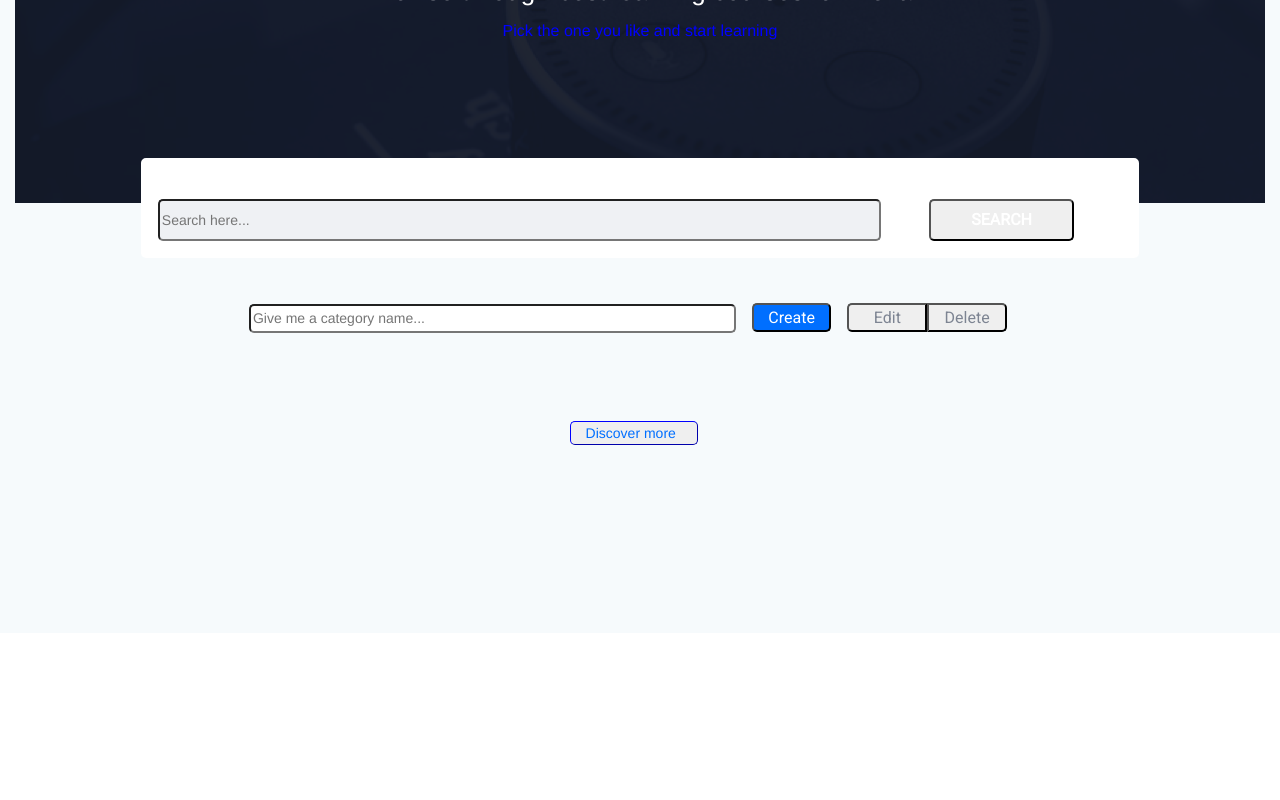
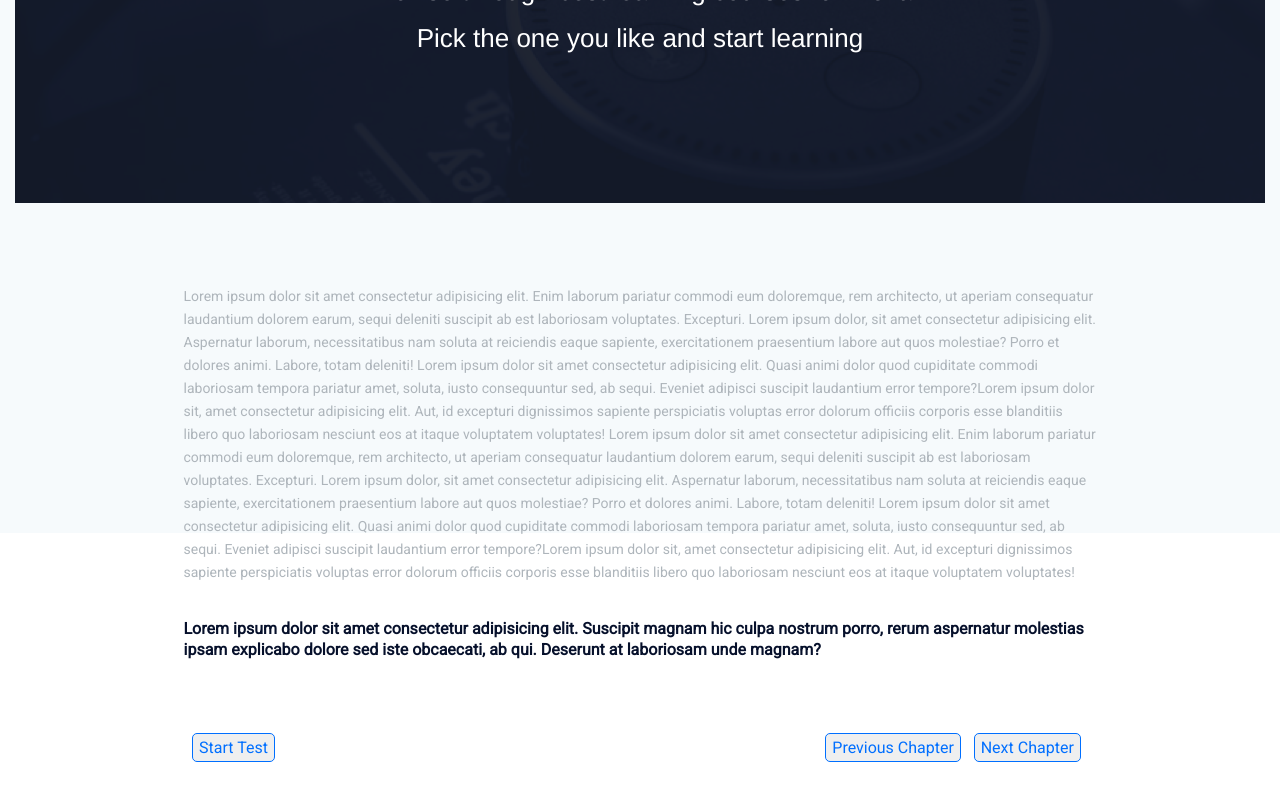
Before and after one commit to internbogdanpatraucean/green_team, an Angular app: page /chapter in a window 1280 px wide. Before the commit this address led to /dashboard. Shown: the part 241-1041 px from the top of the page. Before the commit the page ends 874 px from the top, so only its background shows below. Built offline with nearby package versions, Linux system fonts and the light colour scheme.

Commit message:
Modificari interfata pt admin

```diff
--- a/src/app/app.module.ts
+++ b/src/app/app.module.ts
@@ -36,7 +36,7 @@ const routes: Routes = [
   { path: 'courses', component: CourseListComponent },
   { path: 'course-finish', component: CourseFinishComponent },
   { path: 'chapters-list', component: ChapterListComponent },
-  { path: 'chapters', component: ChapterComponent },
+  { path: 'chapter', component: ChapterComponent },
   { path: 'chapter-questions', component: ChapterQuestionsComponent },
 
   {
--- a/src/app/components/dashboard/dashboard.component.css
+++ b/src/app/components/dashboard/dashboard.component.css
@@ -63,6 +63,7 @@ text-align: center;
     line-height: 19px;
 
 }
+
 .buttons-div{
 
     width: 70%;
@@ -87,33 +88,50 @@ text-align: center;
     border-radius: 5px;
 }
 .edit-button{
-    color: #7D8492;
+    /* visibility: hidden; */
+    border:none;
+    background: transparent;
+    color: white;
     font-family: Roboto;
     font-size: 16px;
     line-height: 19px;
     height: 29px;
-    width: 10%;
-    margin-left:2%;
-    border-bottom-left-radius: 5px;
-    border-top-left-radius: 5px;
+    width: 20%;
+    margin-left:59%;
+    border-radius: 5px;
+
 }
 .delete-button{
-    color: #7D8492;
+    /* visibility: hidden; */
+    border:none;
+    margin-left: 0.1%;
+    background: transparent;
+    color:white;
     font-family: Roboto;
     font-size: 16px;
     line-height: 19px;
     height: 29px;
-    width: 10%;
-   border-top-right-radius: 5px;
-   border-bottom-right-radius: 5px;
+    width: 20%;
+    border-radius: 5px;
 }
 .category-div{
     margin-top: 50px;
     margin-left: 15%;
     width: 70%;
 }
+.edit-input{
+
+    padding: 5px;
+    border:none;
+    border-radius:5px;
+    width: 60%;
+    color: black;
+    font-family: Roboto;
+    font-size: 16px;
+    font-weight: bold;
+    line-height: 19px;
+}
 .flex-container{
-    /* width: 100%; */
     position: relative;
     background-color:#F6FAFC;
 height:165px;
@@ -129,7 +147,7 @@ margin-top:10px;
 
 }
 .categoryName-paragraf{
-    margin-top:65px;
+    margin-top:40px;
     color: #FFFFFF;
     font-family: Roboto;
     font-size: 18px;
--- a/src/app/components/dashboard/dashboard.component.html
+++ b/src/app/components/dashboard/dashboard.component.html
@@ -23,19 +23,23 @@
   <div class="container ">
     <div class="row buttons-div">
       <input id="categoryName" type="text" class="name-text" [(ngModel)]="categoryName" name="name" placeholder="Give me a category name...">
-      <!-- <input type="text" class="/-text" [(ngModel)]="searchName" name="searchName" placeholder="Search here..."> -->
       <button class="create-button" (click)="onCreateButton($event)">Create</button>
-      <button class="edit-button" (click)="onEditButton()">Edit</button>
-      <button class="delete-button" (click)="onDeleteButton()">Delete</button>
+
     </div>
     <div class="row category-div">
-      <a id="course1" [href]="category.adresa">
-        <div class="col-xs-4 flex-container" [ngStyle]="{background:category.color}" *ngFor="let category of newCategories ">
-          <p id="categoryName-paragraf" class="categoryName-paragraf">{{category.name}}</p>
-        </div>
-      </a>
+      <!-- <a id="course1" [href]="category.adresa"> -->
+      <div class="col-xs-4 flex-container" [ngStyle]="{background:category.color}" *ngFor="let category of newCategories ">
+        <button class="edit-button" (click)="onEditButton(category)">
+          <i class="far fa-edit"></i>
+        </button>
+        <button class="delete-button" (click)="onDeleteButton(category)">
+          <i class="fas fa-trash-alt"></i>
+        </button>
+        <p id="categoryName-paragraf" class="categoryName-paragraf">{{category.name}}</p>
+        <input id="edit-id" type="text" class="edit-input" *ngIf="category.checked" [(ngModel)]="category.afterEdit" name="editCategoryName" placeholder="Category..">
+      </div>
+      <!-- </a> -->
     </div>
   </div>
   <button class="col-xs-12 button-discover" (click)="onClickDiscover()">Discover more</button>
-
 </form>
--- a/src/app/components/dashboard/dashboard.component.ts
+++ b/src/app/components/dashboard/dashboard.component.ts
@@ -9,10 +9,10 @@ import { splitAtColon } from '@angular/compiler/src/util';
   styleUrls: ['./dashboard.component.css']
 })
 export class DashboardComponent implements OnInit {
-  // public var numeCurs:string ='java';
+
   searchName = '';
   categoryName = '';
-
+  editCategoryName = '';
   index = 6;
 
   colours = [' #00F2FE', ' #4FACFE', ' #B465DA', '#CF6CC9', '#EE609C', '#EE609C', '#F09819', '#FF5858'];
@@ -26,13 +26,11 @@ export class DashboardComponent implements OnInit {
   randomNumber(min, max) {
     return Math.floor((Math.random() * max) + min);
   }
-  category: Category[] = [
+
+  categories: Category[] = [
 
   ];
-  newCategories: Category[] = this.category.slice(0, 6);
-
-
-  //de rezolvat random-ul
+  newCategories: Category[] = this.categories.slice(0, 6);
 
   ngOnInit() {
   }
@@ -41,78 +39,62 @@ export class DashboardComponent implements OnInit {
     this.newCategories = [];
     if (this.searchName === "") {
       (<HTMLInputElement>document.getElementById("search-label")).innerText = "";
-      this.newCategories = this.category.slice(0, 6);
+      this.newCategories = this.categories.slice(0, 6);
     } else {
-      for (var i = 0; i < this.category.length; i++) {
+      for (var i = 0; i < this.categories.length; i++) {
         //compara numele introdus cu numele tuturor obiectelor
-        if (this.category[i].name.toLowerCase().indexOf(this.searchName.toLowerCase()) > -1) {
+        if (this.categories[i].name.toLowerCase().indexOf(this.searchName.toLowerCase()) > -1) {
           (<HTMLInputElement>document.getElementById("search-label")).innerText = '';
-          this.newCategories.push(this.category[i]);
+          this.newCategories.push(this.categories[i]);
         }
       }
       if (this.newCategories.length == 0) {
         (<HTMLInputElement>document.getElementById("search-label")).innerText = "Categorie incorecta!";
-        this.newCategories = this.category.slice(0, 6);
+        this.newCategories = this.categories.slice(0, 6);
 
       }
     }
   }
-  value = 0;
 
   onClickDiscover() {
 
-    this.newCategories = this.category.slice(this.index, this.index + 6);
+    this.newCategories = this.categories.slice(this.index, this.index + 6);
     this.index += 6;
     this.searchName = "";
-    if (this.index >= this.category.length) {
+    if (this.index >= this.categories.length) {
       this.index = 0;
     }
   }
 
   onCreateButton(event) {
     if (this.categoryName == '') {
-      (<HTMLInputElement>document.getElementById("categoryName")).placeholder = "Enter the category to add...";
-    } else{
-
-      if(this.category.find((item) => item.name=== this.categoryName.toUpperCase()) != null)
-      {
+      (<HTMLInputElement>document.getElementById("categoryName")).placeholder = "Enter the categories to add...";
+    } else {
+      if (this.categories.find((item) => item.name === this.categoryName.toUpperCase()) != null) {
         return;
       }
-        this.category.push(new Category(this.categoryName.toUpperCase(), '#', this.getRandomColor()));
+      this.categories.push(new Category(this.categoryName.toUpperCase(), '#', this.getRandomColor()));
     }
-    this.newCategories = this.category.slice(0, 6);
-
-
-
-    console.log(this.category);
+    this.newCategories = this.categories.slice(0, 6);
+    console.log(this.categories);
   }
 
-  onEditButton() {
-    if (this.categoryName == '') {
-      (<HTMLInputElement>document.getElementById("categoryName")).placeholder = "Enter the category to edit...";
-    } else {
-      for (var i = 0; i < this.category.length; i++) {
-        if (this.category[i].name.toLowerCase().indexOf(this.categoryName.toLowerCase()) > -1) {
-          (<HTMLInputElement>document.getElementById("categoryName")).innerText = "";
-          console.log("eeeee");
-
+  onEditButton(category: Category) {
+    category.checked = !category.checked;
+    if (category.afterEdit !== '') {
+      {
+        if (this.categories.find((item) => item.name === category.afterEdit.toUpperCase()) != null) {
+          return;
         }
       }
+      category.name = category.afterEdit.toUpperCase();
     }
   }
-  onDeleteButton() {
-    if (this.categoryName == '') {
-      (<HTMLInputElement>document.getElementById("categoryName")).placeholder = "Enter the category to delete...";
-    } else {
-      for (var i = 0; i < this.category.length; i++) {
-        //compara numele introdus cu numele tuturor obiectelor
-        if (this.category[i].name.toLowerCase().indexOf(this.categoryName.toLowerCase()) > -1) {
-          var elem = this.category.splice(i, 1);
-          this.newCategories = this.category.slice(0, 6);
-          console.log(elem);
 
-        }
-      }
-    }
+  onDeleteButton(category: Category) {
+    console.log("dddfaf");
+
+    this.newCategories.splice(this.newCategories.indexOf(category),1);
+    this.categories.splice(this.categories.indexOf(category),1);
   }
 }
--- a/src/app/components/dashboard/dashboard.model.ts
+++ b/src/app/components/dashboard/dashboard.model.ts
@@ -2,11 +2,14 @@ export class Category{
      public name:string;
      public adresa:string;
      public color:string;
+     public checked:boolean;
+     public afterEdit:string;
 
      constructor(name:string, adresa:string,color:string){
          this.name=name;
          this.adresa=adresa;
          this.color=color;
-
+         this.checked=false;
+         this.afterEdit='';
      }
 }
--- a/src/app/components/shared/chapter/chapter.component.css
+++ b/src/app/components/shared/chapter/chapter.component.css
@@ -50,10 +50,24 @@ display: inline-block;
     font-weight: bold;
     line-height: 21px;
 }
+.startTest{
+    margin-top: 200px;
+    margin-bottom:3%;
+    margin-left: 15%;
+    height: 29px;
+    /* width: 140px;	 */
+    border: 1px solid #006FFF;
+    border-radius: 5px;
+    color: #006FFF;
+    font-family: Roboto;
+    font-size: 16px;
+    line-height: 19px;
+    text-align: center;
+}
 .prev-button{
-    margin-top: 6%;
-    /* margin-bottom:3%; */
-    margin-left: 71.5%;
+    margin-top: 200px;
+    margin-bottom:3%;
+    margin-left: 43%;
     height: 29px;
     /* width: 140px;	 */
     border: 1px solid #006FFF;
--- a/src/app/components/shared/chapter/chapter.component.html
+++ b/src/app/components/shared/chapter/chapter.component.html
@@ -1,4 +1,4 @@
-<form action="" class="primary-form">
+<form  class="danger-form">
   <div class="col-xs-12 ">
     <div class="course-image">
       <p class="paragraf-browse">Browse through best learning courses for Alexa</p>
@@ -6,6 +6,7 @@
       <p id="demo"></p>
     </div>
   </div>
+
   <div class="contaier chapter-div" >
     <div class="row">
       <p class="chapter-paragraf">Lorem ipsum dolor sit amet consectetur adipisicing elit. Enim laborum pariatur commodi eum doloremque, rem architecto, ut aperiam consequatur laudantium dolorem earum, sequi deleniti suscipit ab est laboriosam voluptates.
@@ -24,6 +25,7 @@
           Deserunt at laboriosam unde magnam?</p>
     </div>
   </div>
+  <button class="startTest">Start Test</button>
   <button class="prev-button">Previous Chapter</button>
   <button class="next-button">Next Chapter</button>
 </form>
--- a/src/app/components/shared/course-finish/course-finish.component.css
+++ b/src/app/components/shared/course-finish/course-finish.component.css
@@ -1,9 +1,10 @@
 .finish{
     background-color: #F6FAFC;
+    height: 100%;
 }
 .congrats{
-    margin-top: 400px;
-    margin-left: 48%;
+    margin-top: 15%;
+    margin-left: 46%;
     height: 23px;
     width: 78px;
     color: #AEB5BB;
@@ -15,7 +16,7 @@
 .finished{
     height: 38px;
     width: 400px;
-    margin-left: 39%;
+    margin-left: 35%;
     color: #06102B;
     font-family: Roboto;
     font-size: 24px;
@@ -24,7 +25,7 @@
     text-align: center;
 }
 .course-page-button{
-    margin-left: 46%;
+    margin-left: 44%;
     height: 29px;
     border:1px solid #006fff;
     border-radius: 5px;
--- a/src/app/components/shared/course-list/course-list.component.css
+++ b/src/app/components/shared/course-list/course-list.component.css
@@ -46,25 +46,33 @@ text-align: center;
     border-radius: 5px;
 }
 .edit-button{
-    color: #7D8492;
+    /* visibility: hidden; */
+    border:none;
+    background: transparent;
+    color: black;
     font-family: Roboto;
     font-size: 16px;
     line-height: 19px;
     height: 29px;
-    width: 10%;
-    margin-left:2%;
-    border-bottom-left-radius: 5px;
-    border-top-left-radius: 5px;
+    width: 20%;
+    margin-left:59%;
+    border-radius: 5px;
 }
-.delete-button{
-    color: #7D8492;
+#del-button{
+    margin-left: 1%;
+}
+.edit-input{
+    border:1px solid black;
+    margin-top: 20px;
+    padding: 5px;
+    /* border:none; */
+    border-radius:5px;
+    width: 60%;
+    color: black;
     font-family: Roboto;
     font-size: 16px;
+    font-weight: bold;
     line-height: 19px;
-    height: 29px;
-    width: 10%;
-   border-top-right-radius: 5px;
-   border-bottom-right-radius: 5px;
 }
 .flex-container{
     margin:10px;
@@ -77,8 +85,6 @@ text-align: center;
     align-items: center;
     border-style: solid;
     border-width: 1px;
-    /* margin-bottom: 80px; */
-
 }
 
 .Image-div{
--- a/src/app/components/shared/course-list/course-list.component.html
+++ b/src/app/components/shared/course-list/course-list.component.html
@@ -17,20 +17,27 @@
     <div class="row buttons-div">
       <input id="courseName" type="text" class="name-text" [(ngModel)]="courseName" name="name" placeholder="Give me a category name...">
       <button class="create-button" (click)="onCreateButton($event)">Create</button>
-      <button class="edit-button" (click)="onEditButton()">Edit</button>
-      <button class="delete-button" (click)="onDeleteButton()">Delete</button>
+
     </div>
     <div class="course-div">
-      <a [href]="course.adresa">
+      <!-- <a [href]="course.adresa"> -->
         <div action="" class="col-xs-6 flex-container" *ngFor="let course of newCourse">
           <div class="row Image-div" [ngStyle]="{'background-image': 'url(' + course.imagePath + ')'}">
+            <button class="edit-button" (click)="onEditButton(course)">
+              <i class="far fa-edit"></i>
+            </button>
+            <button id="del-button" class="edit-button" (click)="onDeleteButton(course)">
+              <i class="fas fa-trash-alt"></i>
+            </button>
           </div>
+
           <div class="row Descriere-div">
             <p> {{course.name}} </p>
+            <input id="edit-id" type="text" class="edit-input" *ngIf="course.checked" [(ngModel)]="course.afterEdit" name="editCourseName" placeholder="Course..">
             <p>{{course.descriere}}</p>
           </div>
         </div>
-      </a>
+      <!-- < //a> -->
     </div>
   </div>
   <button class="col-xs-12 button-discover" (click)="onClickDiscover()">Discover more</button>
--- a/src/app/components/shared/course-list/course-list.component.ts
+++ b/src/app/components/shared/course-list/course-list.component.ts
@@ -11,62 +11,55 @@ import { splitAtColon } from '@angular/compiler/src/util';
 
 export class CourseListComponent implements OnInit {
  courseName='';
-  course: Course[] = [
+ searchName = '';
+ index = 6;
+
+  courses: Course[] = [
 
   ];
 
-  newCourse: Course[] = this.course.slice(0, 6);
-  searchName = '';
-  index = 6;
+  newCourse: Course[] = this.courses.slice(0, 6);
+
   ngOnInit() {
   }
-  onCreateButton(event: Event) {
+
+  onCreateButton(event) {
     if (this.courseName == '') {
-      (<HTMLInputElement>document.getElementById("courseName")).placeholder = "Enter the category to add...";
-    } else{
-        this.course.push(new Course(this.courseName.toUpperCase(), '#', '/../../assets/money.jpeg', 'red'));
+      (<HTMLInputElement>document.getElementById("categoryName")).placeholder = "Enter the categories to add...";
+    } else {
+      if (this.courses.find((item) => item.name === this.courseName.toUpperCase()) != null) {
+        return;
+      }
+      this.courses.push(new Course(this.courseName.toUpperCase(), '#', '/../../assets/money.jpeg', 'red'));
     }
-    this.newCourse = this.course.slice(0, 6);
-
-
-
-    console.log(this.course);
+    this.newCourse = this.courses.slice(0, 6);
+    console.log(this.courses);
   }
 
-  onEditButton() {
-    if (this.courseName == '') {
-      (<HTMLInputElement>document.getElementById("courseName")).placeholder = "Enter the category to edit...";
-    } else {
-      for (var i = 0; i < this.course.length; i++) {
-        if (this.course[i].name.toLowerCase().indexOf(this.courseName.toLowerCase()) > -1) {
-          (<HTMLInputElement>document.getElementById("courseName")).innerText = "";
-          console.log("eeeee");
-
+  onEditButton(course: Course) {
+    course.checked = !course.checked;
+    if (course.afterEdit !== '') {
+      {
+        if (this.courses.find((item) => item.name === course.afterEdit.toUpperCase()) != null) {
+          return;
         }
       }
-    }
-  }
-  onDeleteButton() {
-    if (this.courseName == '') {
-      (<HTMLInputElement>document.getElementById("courseName")).placeholder = "Enter the category to delete...";
-    } else {
-      for (var i = 0; i < this.course.length; i++) {
-        //compara numele introdus cu numele tuturor obiectelor
-        if (this.course[i].name.toLowerCase().indexOf(this.courseName.toLowerCase()) > -1) {
-          var elem = this.course.splice(i, 1);
-          this.newCourse = this.course.slice(0, 6);
-          console.log(elem);
-
-        }
-      }
+      course.name = course.afterEdit.toUpperCase();
     }
   }
 
+  onDeleteButton(course: Course) {
+    console.log("dddfaf");
+
+    this.newCourse.splice(this.newCourse.indexOf(course),1);
+    this.courses.splice(this.courses.indexOf(course),1);
+  }
+
   onClickDiscover() {
-    this.newCourse = this.course.slice(this.index, this.index + 6);
+    this.newCourse = this.courses.slice(this.index, this.index + 6);
     this.index += 6;
     this.searchName = "";
-    if (this.index >= this.course.length) {
+    if (this.index >= this.courses.length) {
       this.index = 0;
     }
   }
--- a/src/app/components/shared/course-list/course-list.model.ts
+++ b/src/app/components/shared/course-list/course-list.model.ts
@@ -3,12 +3,16 @@ export class Course {
     public adresa: string;
     public imagePath: string;
     public descriere: string;
+    public checked:boolean;
+    public afterEdit:string;
 
     constructor(name: string, adresa: string, imagePath: string, descriere: string) {
         this.name = name;
         this.adresa = adresa;
         this.imagePath = imagePath;
         this.descriere = descriere;
+        this.checked=false;
+        this.afterEdit='';
 
     }
 }
```
